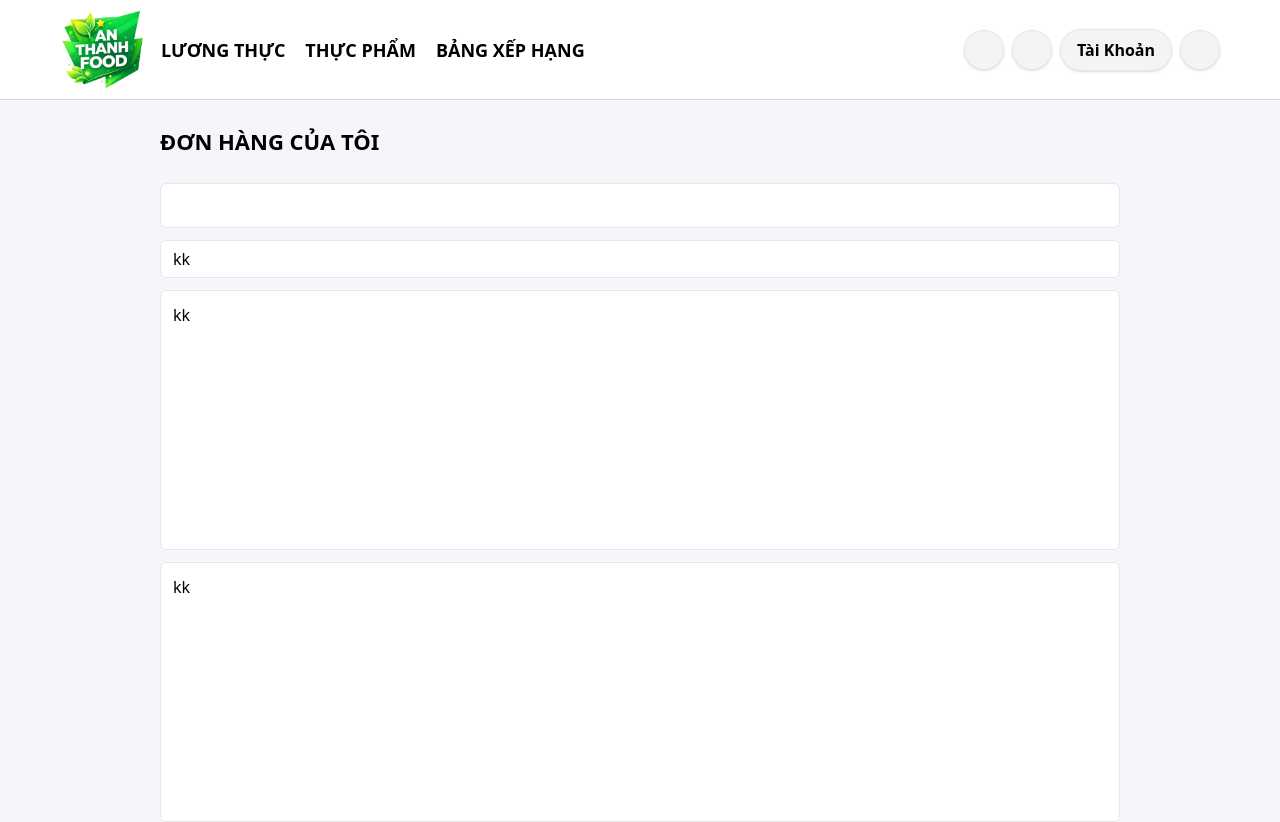
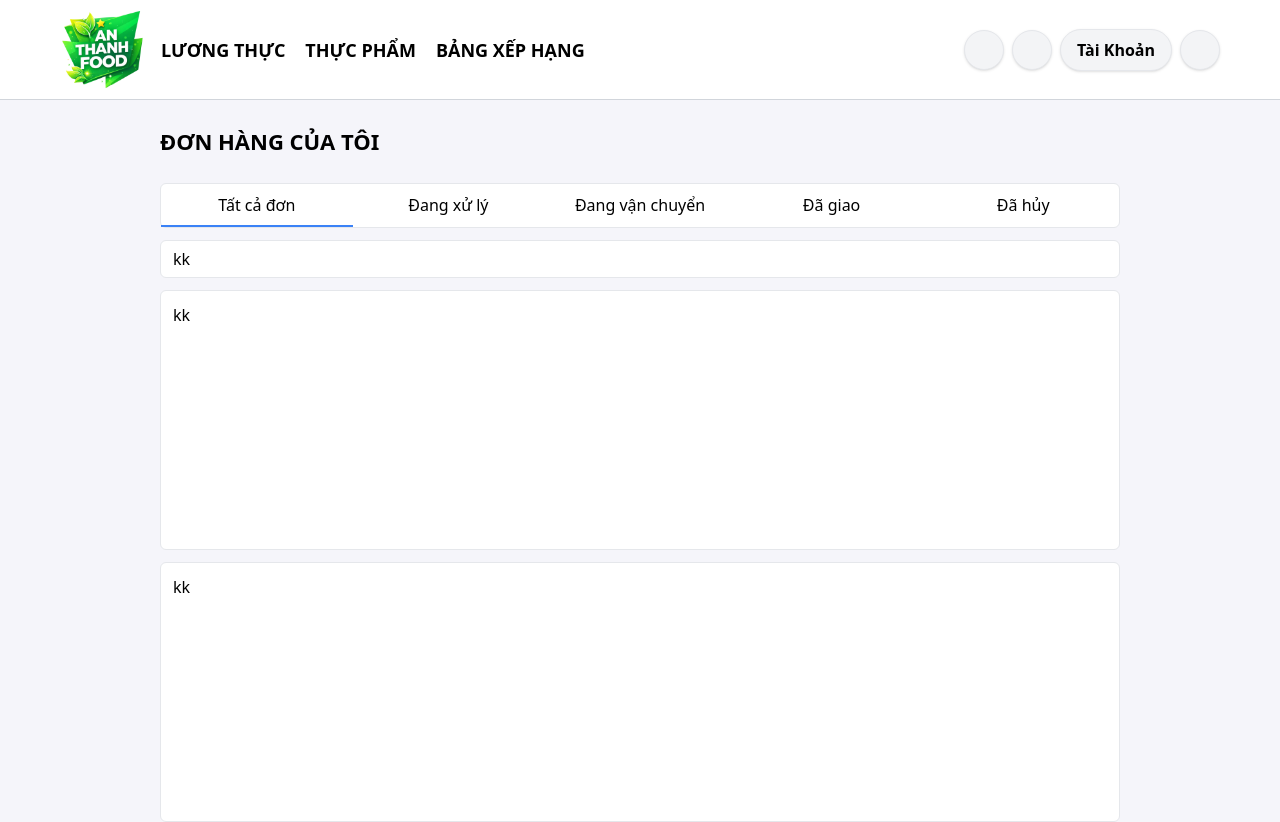
Before and after one commit to SongDuy/web-an-thanh-food, a React (Create React App) app: page /account/orders in a window 1280 px wide. Shown: the top 822 px of the page. Built offline with nearby package versions, Linux system fonts and the light colour scheme; some icons are missing; what i18n-iso-countries would draw is missing.

Commit message:
Update new

```diff
--- a/src/pages/account/Orders.js
+++ b/src/pages/account/Orders.js
@@ -5,9 +5,20 @@ import Footer from "../../components/Footer";
 import Search from "../../components/Search";
 import Notification from "../../components/Notification";
 
+const tabs = [
+    "Tất cả đơn",
+    "Đang xử lý",
+    "Đang vận chuyển",
+    "Đã giao",
+    "Đã hủy",
+];
+
 const OrdersPage = () => {
     const [openSearch, setOpenSearch] = useState(false);
     const [openNotification, setOpenNotification] = useState(false);
+
+    // dnh sách đơn hàng
+    const [active, setActive] = useState(0);
 
     return (
         <>
@@ -38,12 +49,22 @@ const OrdersPage = () => {
                 </div>
 
                 <div className="w-full min-h-[555px] flex flex-col gap-3">
-                    <div className="w-full h-[45px] flex items-center px-3 rounded-md border bg-white">
-                        <ul className="w-full h-full">
-                            <li></li>
-                            <li></li>
-                            <li></li>
-                            <li></li>
+                    <div className="w-full h-[45px] flex items-center rounded-md border bg-white">
+                        <ul className="w-full h-full grid grid-cols-5 items-center justify-center">
+                            {tabs.map((tab, index) => (
+                                <li
+                                    key={index}
+                                    className={`w-full h-full border-b-2 ${active === index ? "border-blue-500" : "border-transparent"
+                                        }`}
+                                >
+                                    <button
+                                        onClick={() => setActive(index)}
+                                        className="w-full h-full"
+                                    >
+                                        {tab}
+                                    </button>
+                                </li>
+                            ))}
                         </ul>
                     </div>
 
```
